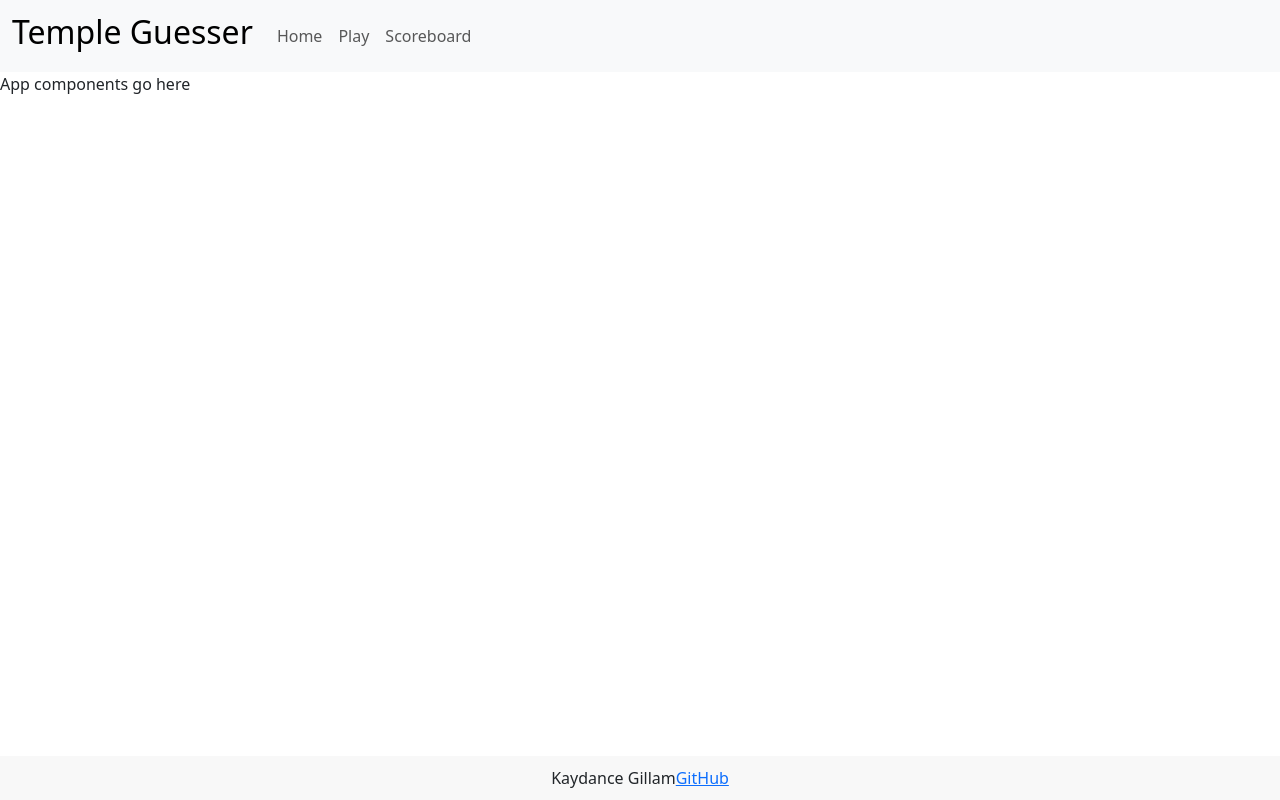
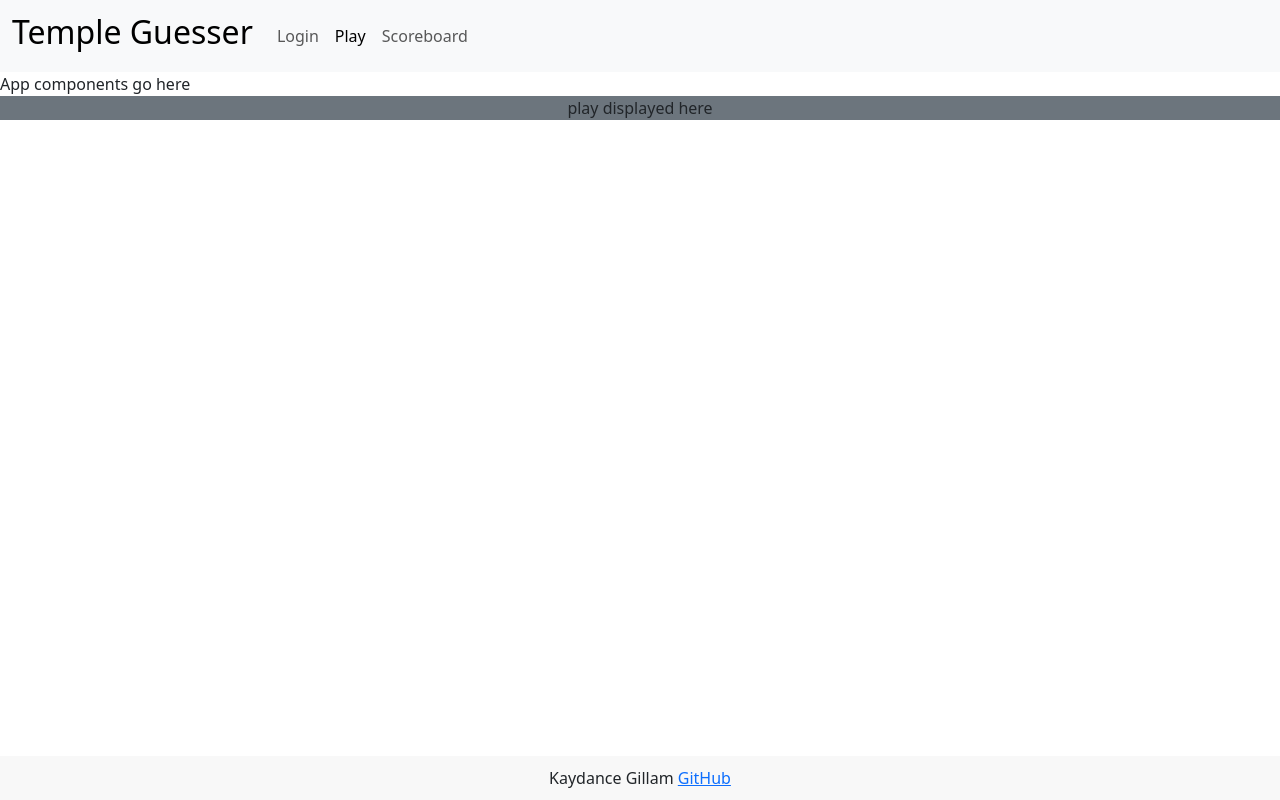
Before and after one commit to kaydikat/startup, a React (Vite) app: page /play in a window 1280 px wide. Built offline with nearby package versions, Linux system fonts and the light colour scheme.

Commit message:
creating navigating routes and injected the routed component

```diff
--- a/login.html
+++ b/login.html
@@ -29,7 +29,7 @@
         <div class="collapse navbar-collapse" id="navbarSupportedContent">
           <ul class="navbar-nav me-auto mb-2 mb-lg-0">
             <li class="nav-item">
-              <a class="nav-link active" href="home.html">Home</a>
+              <a class="nav-link active" href="login.html">Home</a>
             </li>
             <li class="nav-item">
               <a class="nav-link" href="play.html">Play</a>
--- a/src/app.jsx
+++ b/src/app.jsx
@@ -1,32 +1,50 @@
 import React from 'react';
+import { BrowserRouter, NavLink, Route, Routes } from 'react-router-dom';
+import { Login } from './login/login';
+import { Play } from './play/play';
+import { Scoreboard } from './scoreboard/scoreboard';
 import 'bootstrap/dist/css/bootstrap.min.css';
 import './app.css';
 import { Navbar, Nav, Container } from 'react-bootstrap';
 
 export default function App() {
   return (
-    <div>
+    <BrowserRouter>
+        <div>
         <Navbar bg="light" expand="lg" sticky="top">
         <Container fluid>
-            <Navbar.Brand href="https://getbootstrap.com/">
+            <Navbar.Brand href="/login">
                 <h2>Temple Guesser</h2>
             </Navbar.Brand>
             <Navbar.Toggle aria-controls="navbarSupportedContent" />
             <Navbar.Collapse id="navbarSupportedContent">
             <Nav className="me-auto">
-                <Nav.Link href="home.html">Home</Nav.Link>
-                <Nav.Link href="play.html">Play</Nav.Link>
-                <Nav.Link href="scoreboard.html">Scoreboard</Nav.Link>
+                <NavLink className='nav-link' to='/login'>Login</NavLink>
+                <NavLink className='nav-link' to='/play'>Play</NavLink>
+                <NavLink className='nav-link' to='/scoreboard'>Scoreboard</NavLink>
             </Nav>
             </Navbar.Collapse>
         </Container>
         </Navbar>
 
         <main>App components go here</main>
+
+        <Routes>
+            <Route path='/login' element={<Login />} exact />
+            <Route path='/play' element={<Play />} />
+            <Route path='/scoreboard' element={<Scoreboard />} />
+            <Route path='*' element={<NotFound />} />
+        </Routes>
+
         <footer>
-        <span>Kaydance Gillam</span>
-        <a href="https://github.com/kaydikat/startup.git">GitHub</a>
+            <span>Kaydance Gillam </span>
+            <a href="https://github.com/kaydikat/startup.git">GitHub</a>
         </footer>
-    </div>
-  )
+      </div>
+    </BrowserRouter>
+  );
 }
+
+function NotFound() {
+  return <main className='container-fluid bg-secondary text-center'>404: Return to sender. Address unknown.</main>;
+}
```
Also changed, not shown: src/login/login.jsx (renamed from src/login.jsx), src/play/play.jsx (renamed from src/play.jsx), src/scoreboard/scoreboard.jsx (renamed from src/scoreboard.jsx).
